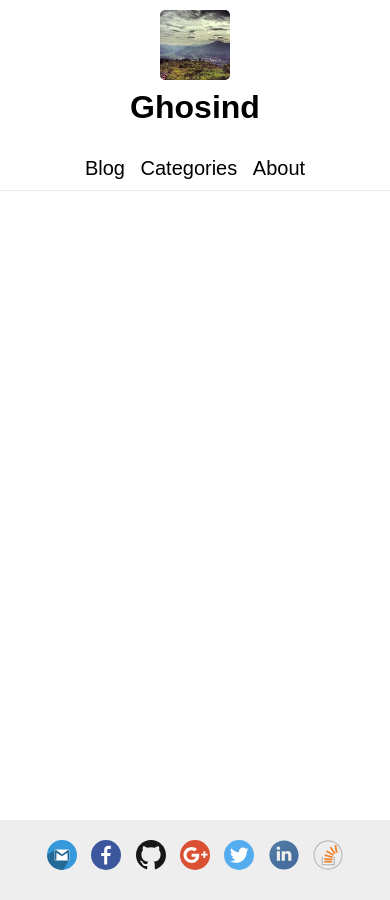
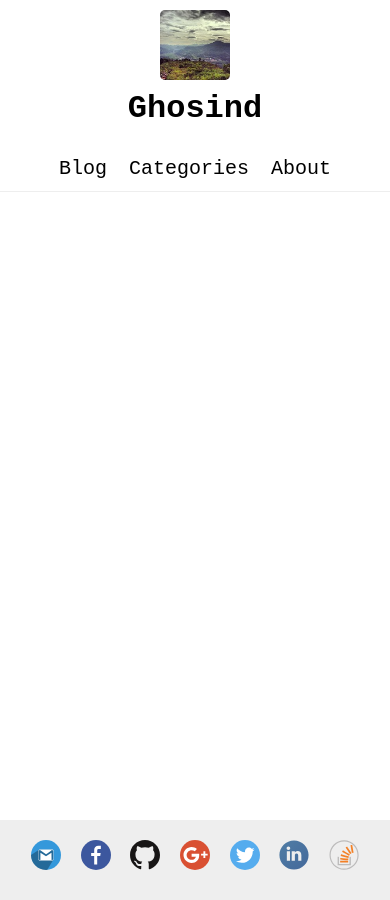
Before and after one commit to ghosind/ghosind.github.io, a Jekyll site: the page built from index.html, in a window 390 px wide. Built offline with Jekyll 4.4.1, drawn with Linux system fonts in a browser that asks for light colours; the list of posts is cut into pages by our own code.

Commit message:
add highlight style

```diff
--- a/css/style.css
+++ b/css/style.css
@@ -1,5 +1,5 @@
 * {
-  font-family: sans-serif;
+  font-family: Courier New, Courier, monospace;
   margin: 0;
   padding: 0;
 }
@@ -181,8 +181,8 @@
   background-color: #eee;
   border: 1px solid #ccc;
   box-shadow: 3px 3px rgba(0, 0, 0, 0.1);
-  font-family: Courier New, Courier, monospace;
-  line-height: 22px;
+  font-size: 14px;
+  line-height: 18px;
   margin: 10px 0;
   overflow-x: scroll;
   padding-left: 3px;
@@ -191,6 +191,7 @@
 
 .highlighter-rouge {
   background-color: #eee;
+  font-size: 14px;
 }
 
 .footer-wrap {
@@ -228,7 +229,7 @@
   margin: 10px 0;
 }
 
-@media screen and (max-width: 640px) {
+@media screen and (max-width: 768px) {
   img {
     max-width: 300px;
   }
@@ -263,6 +264,10 @@
     margin: 0 5px;
   }
 
+  .list-item {
+    margin: 20px 0;
+  }
+
   .post {
     padding: 0 10px;
   }
@@ -277,15 +282,15 @@
 }
 
 /* highlight */
-.cm, .c1 {
-  color: limegreen;
+.c, .cm, .c1 {
+  color: ForestGreen;
 }
 
 .cp {
   color: brown;
 }
 
-.k, .kd {
+.k, .kd, .kn {
   color: MediumVioletRed;
 }
 
@@ -297,8 +302,24 @@
   color: MidnightBlue;
 }
 
+.nc {
+  color: DarkBlue;
+}
+
 .nf {
   color: blue;
+}
+
+.nd {
+  color: blue;
+}
+
+.nl {
+  color: DarkSlateBlue;
+}
+
+.nt {
+  color: BlueViolet;
 }
 
 .s, .s1, .s2, .si {
```
